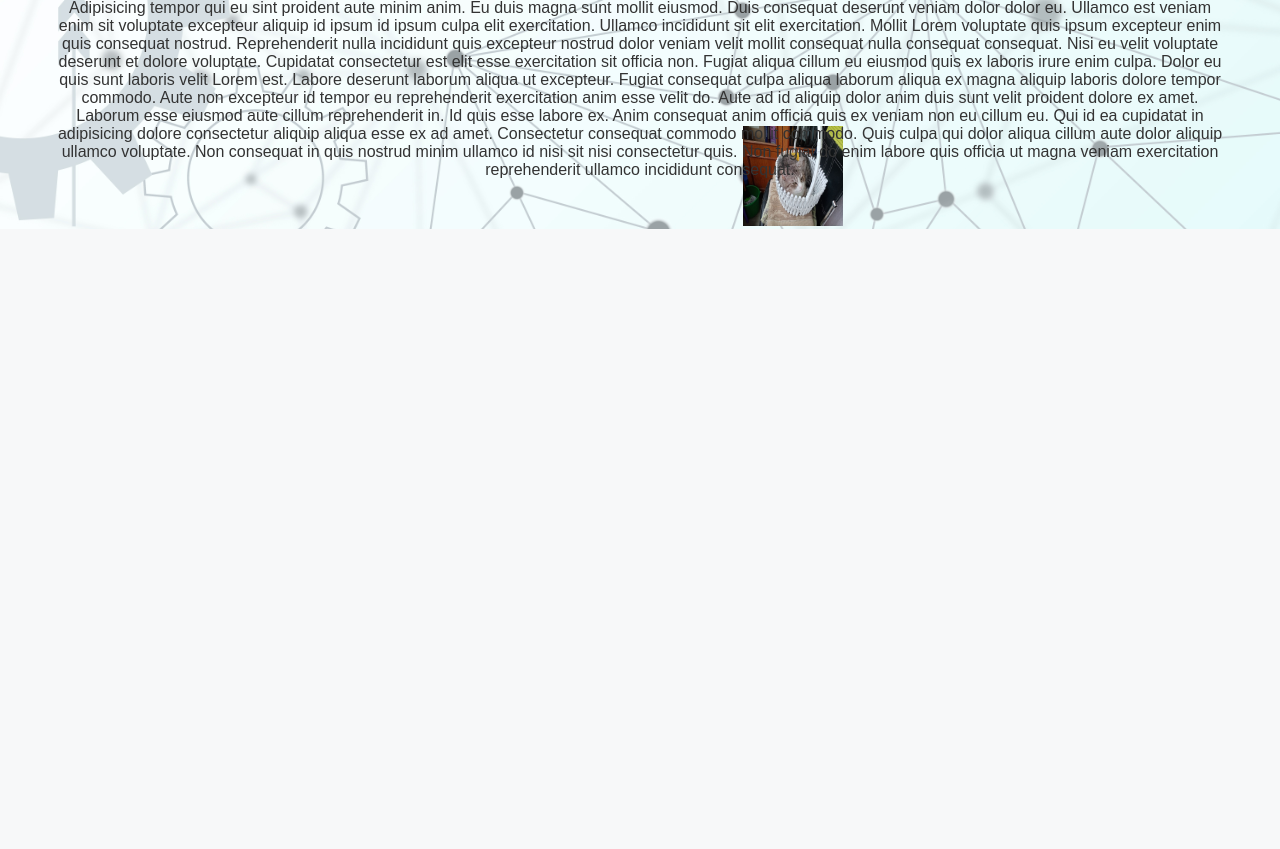
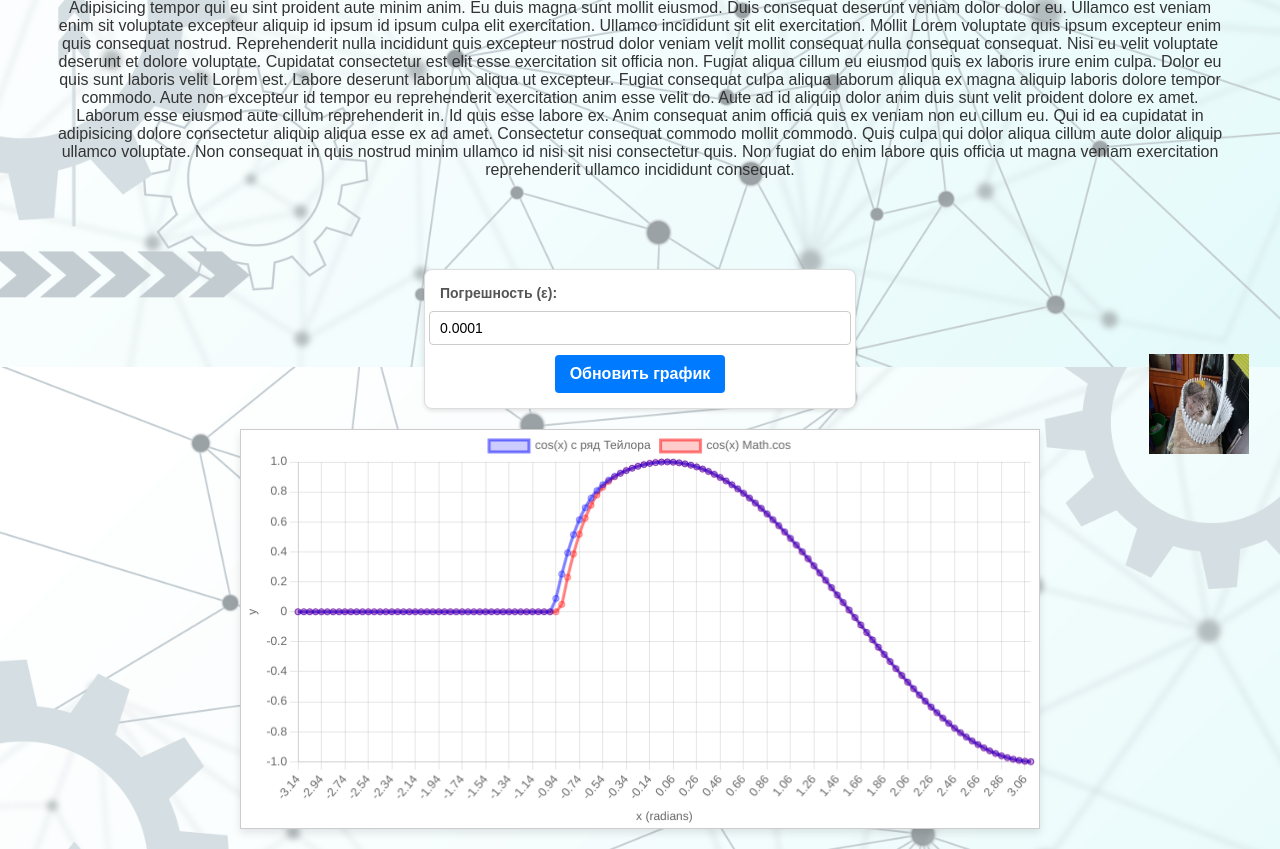
Before and after one commit to Dmitruk-Bohdan/253504_DMITRUK_7, a Django app: template IGI/LR5/DjangoProject/mainapp/templates/scrolldemo.html in a window 1280 px wide. Shown: the part 2193-3042 px from the top of the page. Before the commit the page ends 2422 px from the top, so only its background shows below. Run offline with Django 3.2, Linux system fonts and the light colour scheme; the template is opened without the code that fills it, so the values that code supplies are empty.

Commit message:
осталось докрасить график

```diff
--- /dev/null
+++ b/IGI/LR5/DjangoProject/mainapp/static/css/row.css
@@ -0,0 +1,91 @@
+#graph-container {
+    display: flex;
+    flex-direction: column;
+    align-items: center;
+    justify-content: center;
+    width: 100%;
+    max-width: 1200px; /* Ограничиваем максимальную ширину контейнера */
+    margin: 0 auto; /* Центрируем контейнер по горизонтали */
+    padding: 20px;
+    box-sizing: border-box;
+}
+
+canvas {
+    width: 100%;
+    max-width: 800px; /* Максимальная ширина графика */
+    max-height: 400px; /* Фиксированная высота графика */
+    background-color: #fff;
+    border: 1px solid #ccc;
+    box-shadow: 0 4px 8px rgba(0, 0, 0, 0.1);
+}
+
+
+form#inputForm {
+    margin: 20px 0;
+    padding: 15px;
+    background: #fff;
+    border: 1px solid #ddd;
+    border-radius: 8px;
+    box-shadow: 0 2px 4px rgba(0, 0, 0, 0.1);
+    display: flex;
+    flex-direction: column;
+    align-items: center;
+    gap: 10px;
+    width: 100%;
+    max-width: 400px;
+}
+
+/* Метки (label) */
+form#inputForm label {
+    font-size: 14px;
+    font-weight: bold;
+    color: #555;
+    align-self: flex-start;
+}
+
+/* Поля ввода */
+form#inputForm input {
+    width: 100%;
+    padding: 8px 10px;
+    border: 1px solid #ccc;
+    border-radius: 4px;
+    font-size: 14px;
+    outline: none;
+    transition: border-color 0.3s;
+}
+
+form#inputForm input:focus {
+    border-color: #007BFF;
+}
+
+/* Кнопка отправки */
+form#inputForm button {
+    padding: 10px 15px;
+    background: #007BFF;
+    color: white;
+    font-size: 16px;
+    font-weight: bold;
+    border: none;
+    border-radius: 4px;
+    cursor: pointer;
+    transition: background-color 0.3s, transform 0.2s;
+}
+
+form#inputForm button:hover {
+    background: #0056b3;
+}
+
+form#inputForm button:active {
+    transform: scale(0.98);
+}
+
+/* Стиль графика */
+canvas#chart {
+    margin-top: 20px;
+    border: 1px solid #ddd;
+    border-radius: 8px;
+    background: #fff;
+    max-width: 800px;
+    width: 100%;
+    box-shadow: 0 2px 6px rgba(0, 0, 0, 0.1);
+}
--- a/IGI/LR5/DjangoProject/mainapp/static/css/scrolldemo.css
+++ b/IGI/LR5/DjangoProject/mainapp/static/css/scrolldemo.css
@@ -75,3 +75,8 @@
   top: 80%;
   transform: translateY(-50%);
 }
+
+#map {
+  height: 400px;
+  width: 100%;
+}
--- /dev/null
+++ b/IGI/LR5/DjangoProject/mainapp/static/scripts/row.js
@@ -0,0 +1,122 @@
+document.addEventListener('DOMContentLoaded', () => {
+    function solveCos(x, eps) {
+        let C = 1; // Начальное значение для суммы ряда
+        let i = 1; // Порядковый номер слагаемого
+        let q = 1; // Начальное значение слагаемого
+        let iterations = 0;
+
+        // Пока очередное слагаемое больше погрешности
+        while (Math.abs(q) > eps && iterations <= 500) {
+            q = q * (-1) * (x * x) / ((2 * i - 1) * (2 * i)); // Следующее слагаемое
+            C += q;
+            i += 1;
+            iterations += 1;
+        }
+
+        return C;
+    }
+
+    // Функция для генерации данных для косинуса
+    function generateCosData(eps) {
+        const labels = [];
+        const dataCos = [];
+
+        let q = 0.05;
+        for (let x = -Math.PI; x <= Math.PI; x += q) { // Генерация для значений от -π до π
+            labels.push(x.toFixed(2)); // Значения для оси X
+            dataCos.push(solveCos(x, eps)); // Результаты вычисления косинуса
+        }
+
+        return { labels, dataCos };
+    }
+
+    // Функция для обновления графика при изменении значений из формы
+    function updateChart() {
+        const eps = parseFloat(document.getElementById('epsilon').value); // Получаем погрешность из формы
+        if (isNaN(eps) || eps <= 0) {
+            alert('Введите корректное значение для погрешности (ε).');
+            return;
+        }
+
+        const { labels, dataCos } = generateCosData(eps);
+
+        // default Math.cos
+        const dataMathCos = labels.map(label => Math.cos(parseFloat(label)));
+
+        // Построение графика
+        let delayed;
+        const plot = document.getElementById("myChart").getContext("2d");
+        const myChart = new Chart(plot, {
+            type: "line",
+            data: {
+                labels: labels,
+                datasets: [
+                    {
+                        label: "cos(x) с ряд Тейлора",
+                        data: dataCos,
+                        borderColor: "rgba(0, 0, 255, 0.5)",
+                        backgroundColor: "rgba(0, 0, 255, 0.2)",
+                        fill: false,
+                        tension: 0.1,
+                    },
+                    {
+                        label: "cos(x) Math.cos",
+                        data: dataMathCos,
+                        borderColor: "rgba(255, 0, 0, 0.5)",
+                        backgroundColor: "rgba(255, 0, 0, 0.2)",
+                        fill: false,
+                        tension: 0.1,
+                    },
+                ],
+            },
+            options: {
+                responsive: true, // График будет адаптироваться под размер контейнера
+                animation: {
+                    onComplete: () => {
+                        delayed = true; // Блокируем повторное срабатывание анимации для точек
+                    },
+                    delay: (context) => {
+                        let delay = 0;
+                        if (context.type === 'data' && context.mode === 'default' && !delayed) {
+                            // Изменение задержки для анимации справа налево
+                            delay = (labels.length - context.dataIndex) * 80 + context.datasetIndex * 100;
+                        }
+                        return delay;
+                    },
+                },
+                scales: {
+                    x: {
+                        title: {
+                            display: true,
+                            text: "x (radians)",
+                        },
+                        ticks: {
+                            stepSize: Math.PI / 2, // Шаг на оси X (π/2)
+                        },
+                    },
+                    y: {
+                        title: {
+                            display: true,
+                            text: "y",
+                        },
+                    },
+                },
+            },
+        });
+    }
+
+    // Инициализация графика при загрузке страницы
+    updateChart();
+
+    // Обработчик события для формы
+    document.getElementById("inputForm").addEventListener("submit", (event) => {
+        event.preventDefault(); // Отменяем стандартное поведение формы
+        updateChart(); // Обновляем график при изменении погрешности
+    });
+
+    // Сохранение графика в изображение
+    document.getElementById('saveLink').addEventListener('click', function() {
+        const link = document.getElementById("saveLink");
+        link.href = document.getElementById("myChart").toDataURL('image/png');
+    });
+});
--- a/IGI/LR5/DjangoProject/mainapp/static/scripts/scrolldemo.js
+++ b/IGI/LR5/DjangoProject/mainapp/static/scripts/scrolldemo.js
@@ -36,8 +36,8 @@
       element: part,
       x: Math.random() * maxX, // Начальная позиция по оси X
       y: Math.random() * maxY, // Начальная позиция по оси Y
-      dx: (Math.random() - 0.5) * speed, // Скорость по оси X
-      dy: (Math.random() - 0.5) * speed, // Скорость по оси Y
+      dx: (Math.random()) * speed, // Скорость по оси X
+      dy: (Math.random()) * speed, // Скорость по оси Y
   }));
 
   // Функция обновления позиции
--- a/IGI/LR5/DjangoProject/mainapp/templates/scrolldemo.html
+++ b/IGI/LR5/DjangoProject/mainapp/templates/scrolldemo.html
@@ -6,6 +6,8 @@
   <title>Автомагазин - Анимация деталей</title>
   {% load static %}
   <link rel="stylesheet" href="{% static 'css/scrolldemo.css' %}" />
+  <link rel="stylesheet" href="{% static 'css/row.css' %}" />
+  <script src="https://cdn.jsdelivr.net/npm/chart.js"></script>
 </head>
 <body>
   <img src="{% static 'images/scrolldemo/img5.png' %}" id="bg-part1" alt="Деталь 5">
@@ -118,6 +120,17 @@
 
 Id quis esse labore ex. Anim consequat anim officia quis ex veniam non eu cillum eu. Qui id ea cupidatat in adipisicing dolore consectetur aliquip aliqua esse ex ad amet. Consectetur consequat commodo mollit commodo. Quis culpa qui dolor aliqua cillum aute dolor aliquip ullamco voluptate. Non consequat in quis nostrud minim ullamco id nisi sit nisi consectetur quis. Non fugiat do enim labore quis officia ut magna veniam exercitation reprehenderit ullamco incididunt consequat.
   </section>
+  <div id="graph-container">
+    <form id="inputForm">
+      <form id="inputForm">
+        <label for="epsilon">Погрешность (ε): </label>
+        <input type="number" id="epsilon" name="epsilon" value="0.0001" step="0.0001">
+        <button type="submit">Обновить график</button>
+    </form>
+
+    <canvas style="margin: auto; width: 800px; height: 600px;" id="myChart"></canvas>
+</div>
   <script src="{% static 'scripts/scrolldemo.js' %}"></script>
+  <script src="{% static 'scripts/row.js' %}"></script>
 </body>
 </html>
```
